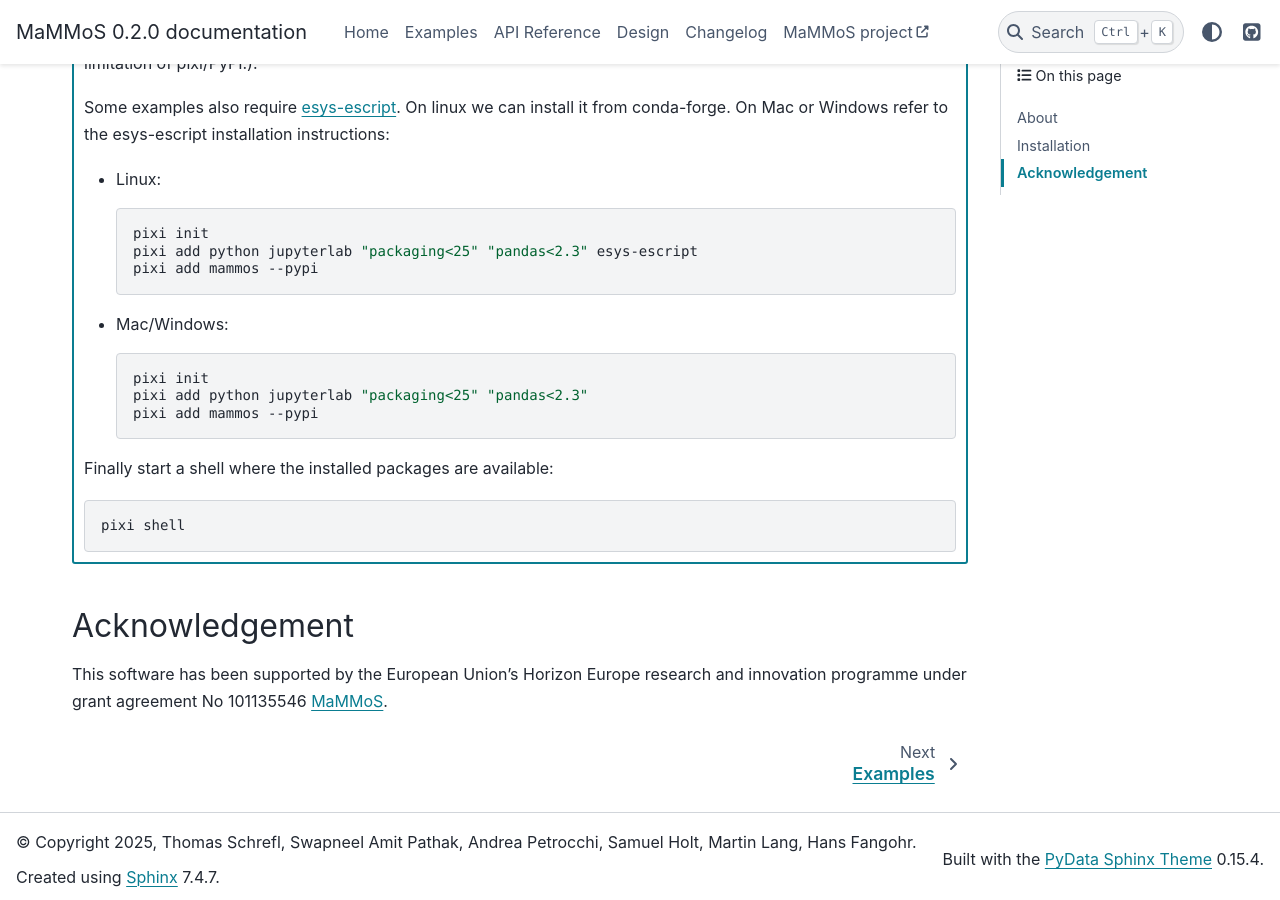
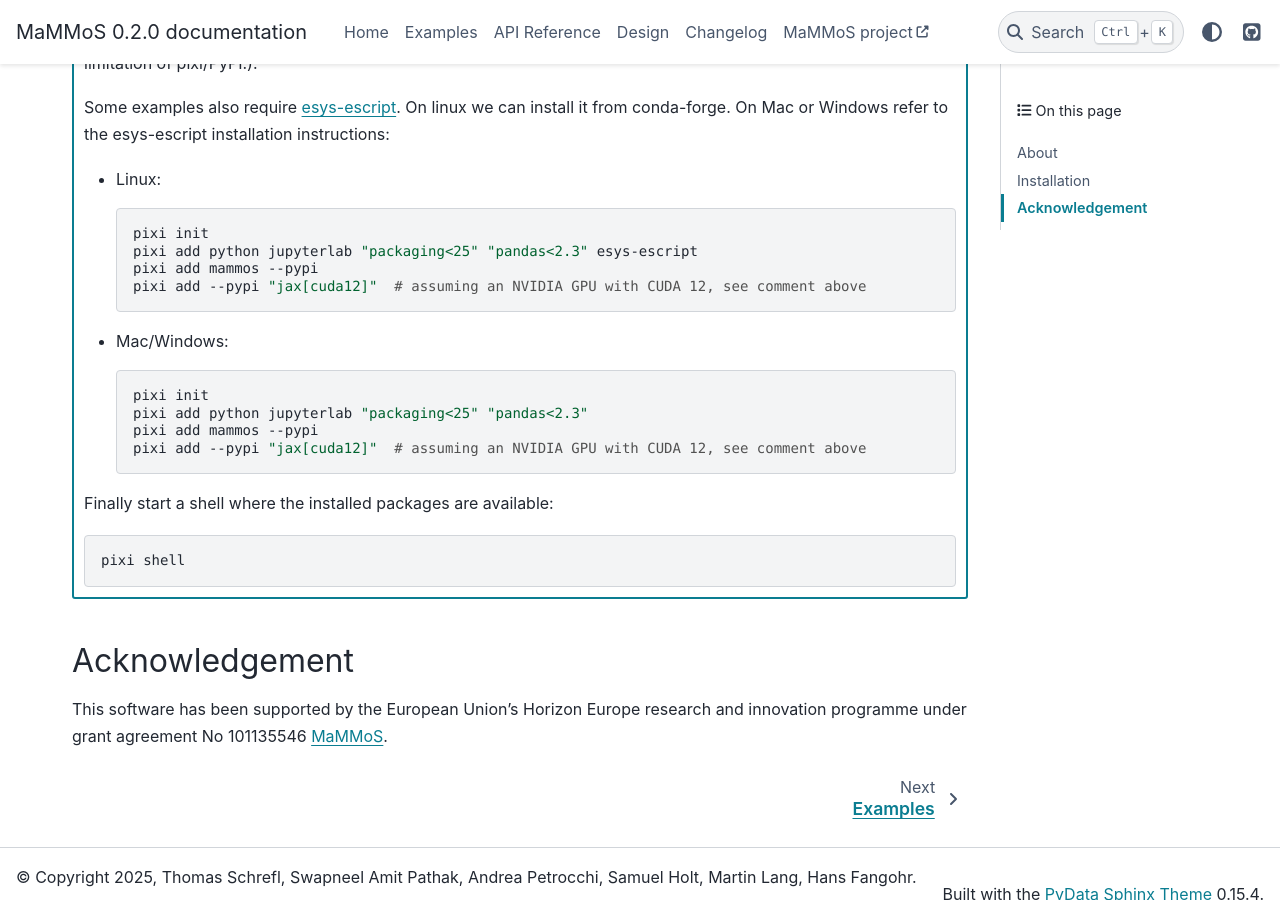
Before and after one commit to MaMMoS-project/mammos, a Sphinx documentation site: the page built from docs/source/index.rst, in a window 1280 px wide and 900 px high, scrolled down 1222 px. Built offline with Sphinx 7.4.7 and the PyData theme 0.15.4, drawn with Linux system fonts in a browser that asks for light colours; pages that are not in the unit, such as notebooks, are missing from menus; the version number is read from the project's files by our own code.

Commit message:
Add concrete example for jax[cuda12]

```diff
--- a/docs/source/index.rst
+++ b/docs/source/index.rst
@@ -104,6 +104,7 @@ instructions <https://docs.jax.dev/en/latest/installation.html>`__.
            pixi init
            pixi add python jupyterlab "packaging<25" "pandas<2.3" esys-escript
            pixi add mammos --pypi
+           pixi add --pypi "jax[cuda12]"  # assuming an NVIDIA GPU with CUDA 12, see comment above
 
       - Mac/Windows:
 
@@ -112,6 +113,7 @@ instructions <https://docs.jax.dev/en/latest/installation.html>`__.
            pixi init
            pixi add python jupyterlab "packaging<25" "pandas<2.3"
            pixi add mammos --pypi
+           pixi add --pypi "jax[cuda12]"  # assuming an NVIDIA GPU with CUDA 12, see comment above
 
       Finally start a shell where the installed packages are available:
 
@@ -140,6 +142,7 @@ instructions <https://docs.jax.dev/en/latest/installation.html>`__.
          conda create -n mammos-environment python pip jupyterlab "packaging<25" "pandas<2.3" esys-escript
          conda activate mammos-environment
          pip install mammos
+         pip install "jax[cuda12]"  # assuming an NVIDIA GPU with CUDA 12, see comment above
 
    .. tab-item:: pip
 
@@ -174,6 +176,7 @@ instructions <https://docs.jax.dev/en/latest/installation.html>`__.
       .. code:: shell
 
         pip install mammos
+        pip install "jax[cuda12]"  # assuming an NVIDIA GPU with CUDA 12, see comment above
 
       Some examples also require `esys-escript
       <https://github.com/LutzGross/esys-escript.github.io>`__, which must be
```
Also changed, not shown: other parts of docs/source/index.rst (+0 -1 lines).
